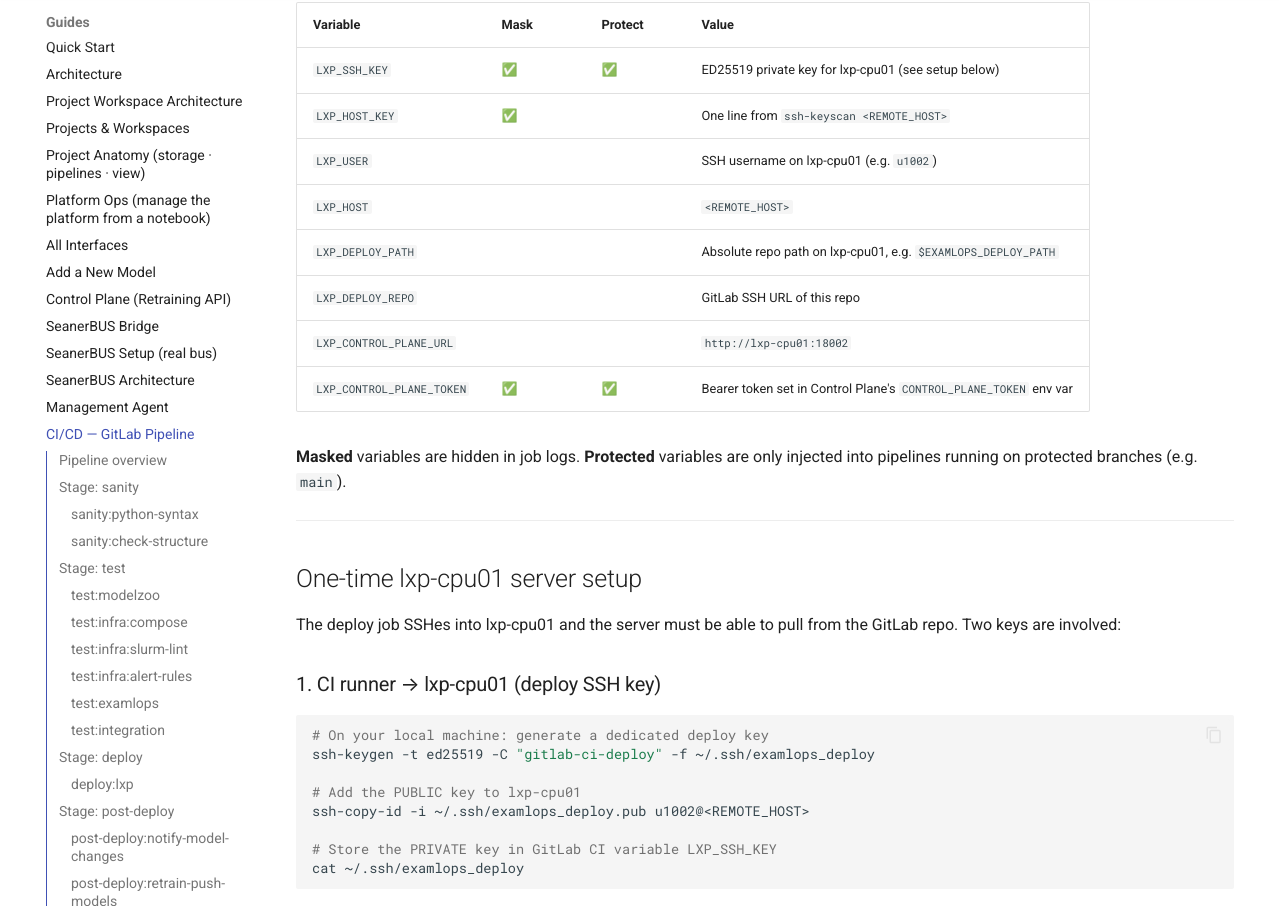
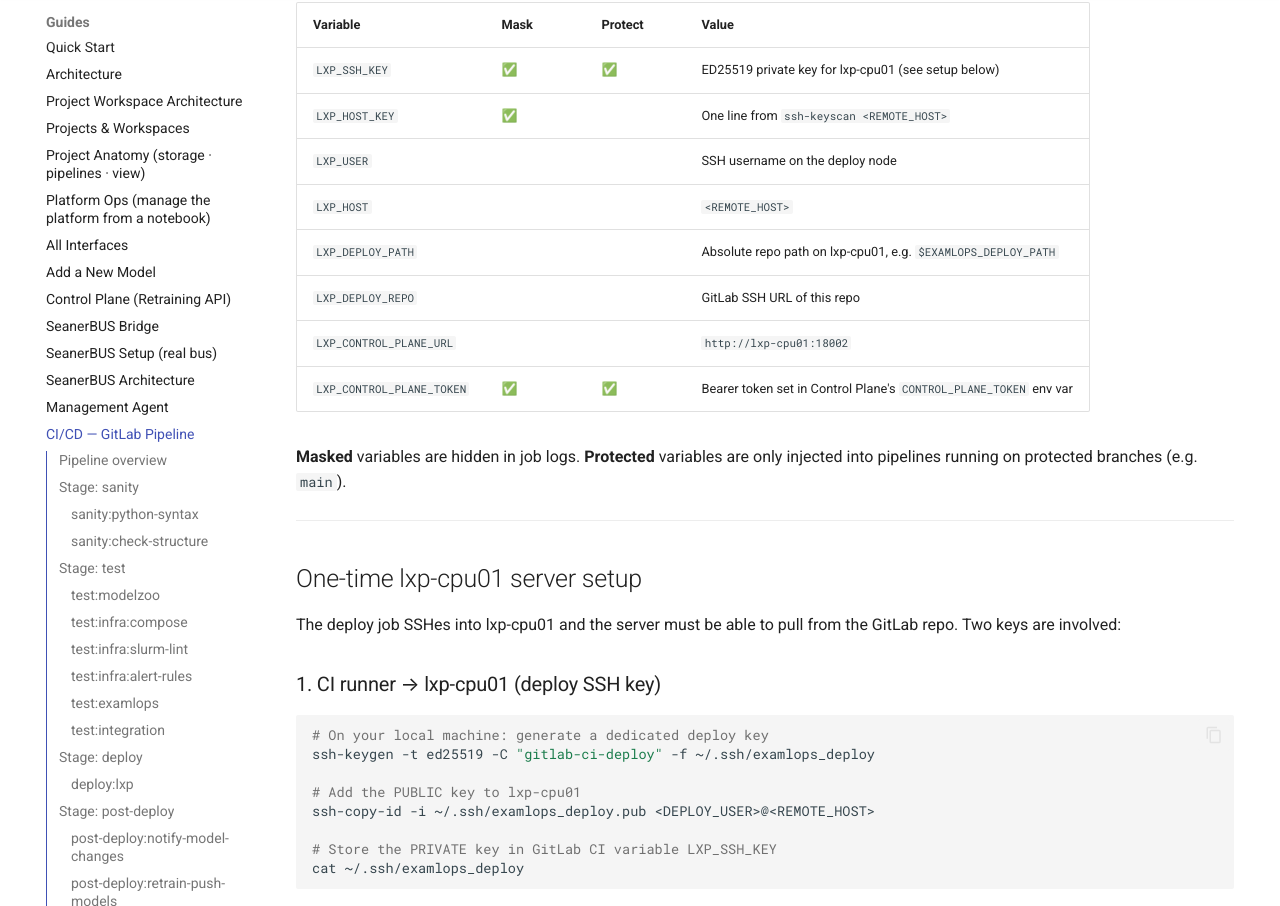
Before and after one commit to MSKazemi/ExaMLOps, an MkDocs documentation site: the page built from docs/guides/cicd.md, in a window 1280 px wide and 1400 px high, scrolled down 5470 px. Shown: the part 107-1013 px from the top of the window. Built offline with MkDocs 1.6.1 and Material for MkDocs 9.7.7, drawn with Linux system fonts in a browser that asks for light colours.

Commit message:
chore(public-surface): remove the last hardcoded host addresses and deploy username
A widened scan (beyond the tokens checked earlier) found two more classes:
- 137.204.56.169, a stale UNIBO server IP, in two guides and the `exa config`
  help epilog -> <REMOTE_HOST> placeholder
- the deploy account name in CI, the CI/CD guide and the HPC workflow guide ->
  <DEPLOY_USER> in docs; .gitlab-ci.yml now derives the PATH from the existing
  $LXP_USER CI variable rather than embedding the account name

Public surface now has ZERO occurrences of: juelich, 23.109.*, 134.94.*,
137.204.*, nfs/share01, juphoria, and the deploy username.

Two deliberate remainders, neither a leak:
- the UNIBO + project logos in the dashboard shell are institutional
  attribution, not secrets (a rebranding decision, not a scrub)
- modelzoo/pyproject.toml still carries the @unibo.it author email; modelzoo is
  upstream and read-only here, so that belongs in the modelzoo repo.

```diff
--- a/.gitlab-ci.yml
+++ b/.gitlab-ci.yml
@@ -19,7 +19,7 @@
 # Required CI/CD variables (Settings → CI/CD → Variables):
 #   LXP_SSH_KEY         masked, protected — ED25519 private key for lxp-cpu01
 #   LXP_HOST_KEY        masked            — known_hosts entry for lxp-cpu01
-#   LXP_USER                              — SSH username on lxp-cpu01
+#   LXP_USER                              — SSH username on the deploy node
 #   LXP_HOST                              — hostname or IP of lxp-cpu01
 #   LXP_DEPLOY_PATH                       — /opt/examlops
 #   LXP_DEPLOY_REPO                       — GitLab SSH URL of this repo
@@ -405,7 +405,7 @@ deploy:lxp:
         # .venv with only the workspace coordinator and no exa script), so we install it
         # explicitly. Non-fatal: the containerized services are the real deploy; a host
         # CLI hiccup must not fail production.
-        export PATH=\"\$HOME/.local/bin:/localhome/u1002/.local/bin:\$PATH\"
+        export PATH=\"\$HOME/.local/bin:/localhome/\$LXP_USER/.local/bin:\$PATH\"
         uv pip install -e . >/dev/null 2>&1 && echo \"exa CLI refreshed: \$(.venv/bin/exa --version 2>/dev/null)\" || echo \"warn: exa CLI refresh skipped (uv unavailable) — non-fatal\"
         # Grant the JupyterHub workbench notebook user (uid 1000 / jovyan) write access to the
         # pipeline-code dirs so notebooks can edit model YAML / configs / the engine. NFS ACL +
--- a/docs/guides/cicd.md
+++ b/docs/guides/cicd.md
@@ -197,7 +197,7 @@ Set these in **GitLab → Project → Settings → CI/CD → Variables** before
 |---|---|---|---|
 | `LXP_SSH_KEY` | ✅ | ✅ | ED25519 private key for lxp-cpu01 (see setup below) |
 | `LXP_HOST_KEY` | ✅ | | One line from `ssh-keyscan <REMOTE_HOST>` |
-| `LXP_USER` | | | SSH username on lxp-cpu01 (e.g. `u1002`) |
+| `LXP_USER` | | | SSH username on the deploy node |
 | `LXP_HOST` | | | `<REMOTE_HOST>` |
 | `LXP_DEPLOY_PATH` | | | Absolute repo path on lxp-cpu01, e.g. `$EXAMLOPS_DEPLOY_PATH` |
 | `LXP_DEPLOY_REPO` | | | GitLab SSH URL of this repo |
@@ -219,7 +219,7 @@ The deploy job SSHes into lxp-cpu01 and the server must be able to pull from the
 ssh-keygen -t ed25519 -C "gitlab-ci-deploy" -f ~/.ssh/examlops_deploy
 
 # Add the PUBLIC key to lxp-cpu01
-ssh-copy-id -i ~/.ssh/examlops_deploy.pub u1002@<REMOTE_HOST>
+ssh-copy-id -i ~/.ssh/examlops_deploy.pub <DEPLOY_USER>@<REMOTE_HOST>
 
 # Store the PRIVATE key in GitLab CI variable LXP_SSH_KEY
 cat ~/.ssh/examlops_deploy
```
Also changed, not shown: docs/guides/hpc-training-workflow.md (+2 -2 lines), docs/guides/jupyter.md (+2 -2 lines), docs/reference/cli.md (+1 -1 lines), 1 other file.
